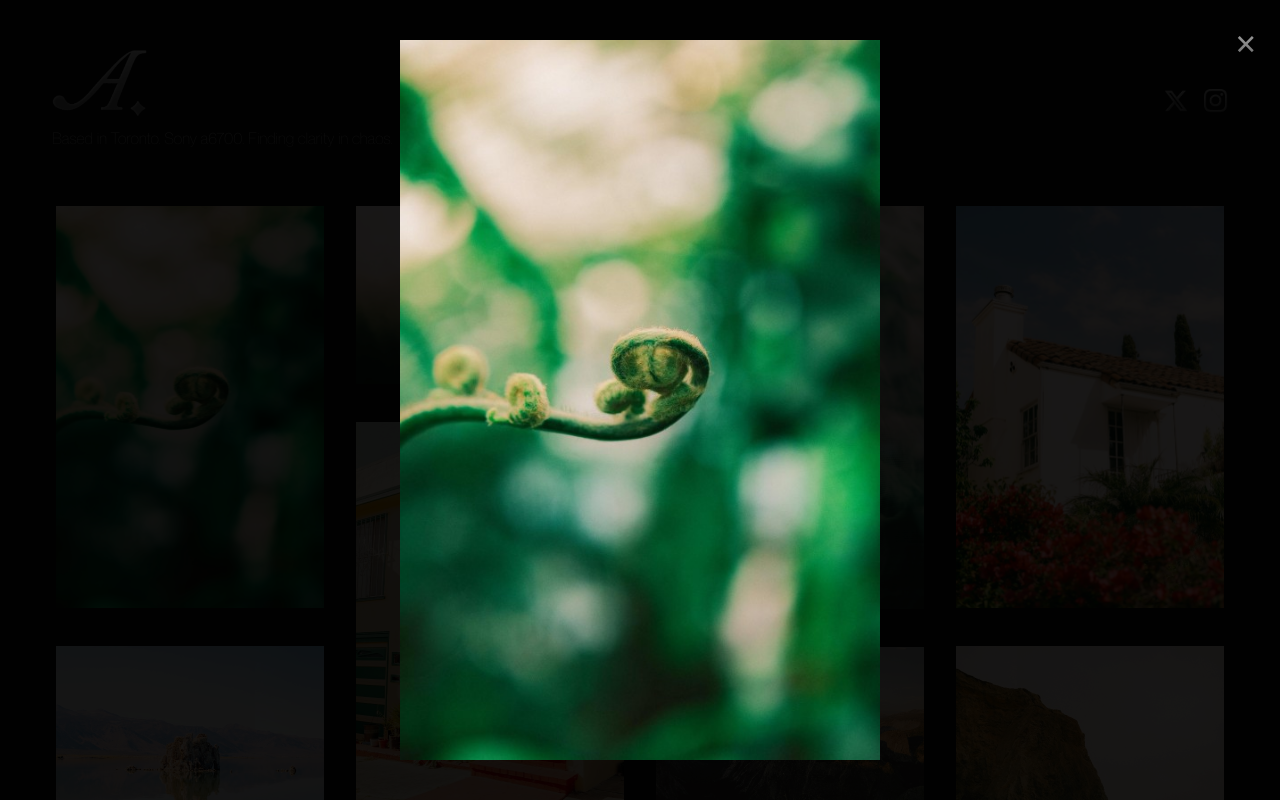
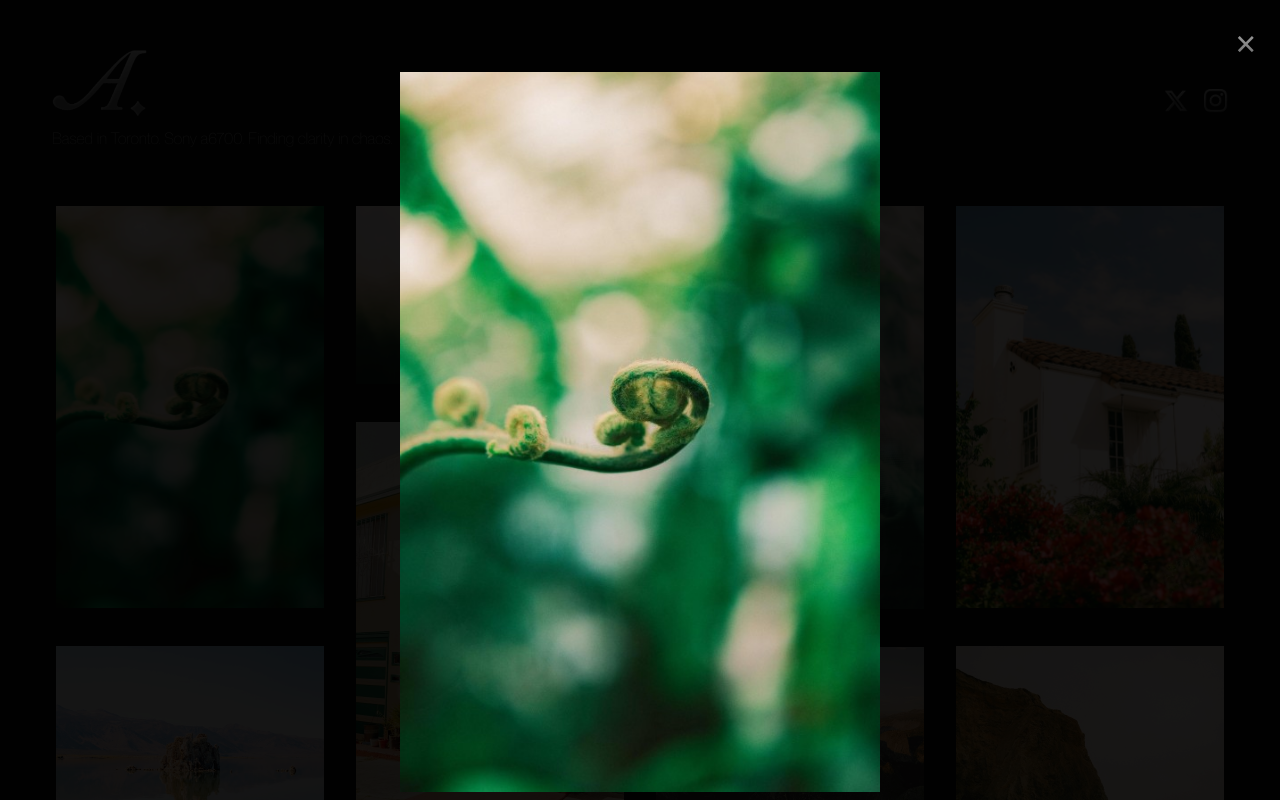
Before and after one commit to 55-LM/photoportfolio, a React (Vite) app: page / in a window 1280 px wide. Both pictures are taken after a click on the picture 190 px from the left and 407 px from the top of the page. Shown: the top 800 px of the page. Built offline with nearby package versions, Linux system fonts and the light colour scheme.

Commit message:
Fix: prevent scroll when lightbox open and ensure lightbox image/close button layout is consistent

```diff
--- a/src/App.jsx
+++ b/src/App.jsx
@@ -10,7 +10,11 @@ function App() {
     const body = document.body;
     const observer = new MutationObserver(() => {
       const lightbox = document.querySelector('.lightbox-open');
-      body.classList.toggle('overflow-hidden', !!lightbox);
+      if (lightbox) {
+        body.classList.add('no-scroll');
+      } else {
+        body.classList.remove('no-scroll');
+      }
     });
     observer.observe(body, { childList: true, subtree: true });
     return () => observer.disconnect();
--- a/src/Gallery.jsx
+++ b/src/Gallery.jsx
@@ -11,6 +11,8 @@ export default function Gallery() {
   const [isAnimating, setIsAnimating] = useState(false);
   const [tappedIndex, setTappedIndex] = useState(null);
   const isTouchDevice = typeof window !== 'undefined' && 'ontouchstart' in window;
+  const isMobile = typeof window !== 'undefined' && window.innerWidth <= 640;
+  const bleed = isMobile ? 12 : 30;
 
   const handleClose = () => {
     setIsAnimating(false);
@@ -38,7 +40,6 @@ export default function Gallery() {
               const img = e.target;
               const w = img.naturalWidth;
               const h = img.naturalHeight;
-              const bleed = 30;
 
               const canvas = document.createElement('canvas');
               const ctx = canvas.getContext('2d');
@@ -132,8 +133,8 @@ export default function Gallery() {
                           left: '50%',
                           top: '50%',
                           transform: 'translate(-50%, -50%)',
-                          width: 'calc(100% + 60px)',
-                          height: 'calc(100% + 60px)',
+                          width: `calc(100% + ${bleed * 2}px)`,
+                          height: `calc(100% + ${bleed * 2}px)`,
                         }}
                       />
                     )}
@@ -154,7 +155,7 @@ export default function Gallery() {
       </div>
 
       {lightboxSrc && (
-        <div className="lightbox-open fixed inset-0 bg-black bg-opacity-90 flex items-center justify-center z-50">
+        <div className="lightbox-open fixed inset-0 bg-black bg-opacity-90 flex items-center justify-center z-50 pt-16">
           <button
             onClick={handleClose}
             className="absolute top-6 right-6 text-4xl font-light bg-gradient-to-b from-[#AFAFAF] to-[#606060] bg-clip-text text-transparent z-20"
--- a/src/index.css
+++ b/src/index.css
@@ -43,3 +43,10 @@ html, body {
 .my-masonry-grid_column > div {
   margin-bottom: 2rem;
 }
+
+.no-scroll {
+  overflow: hidden !important;
+  position: fixed;
+  width: 100vw;
+  overscroll-behavior: none;
+}
```
